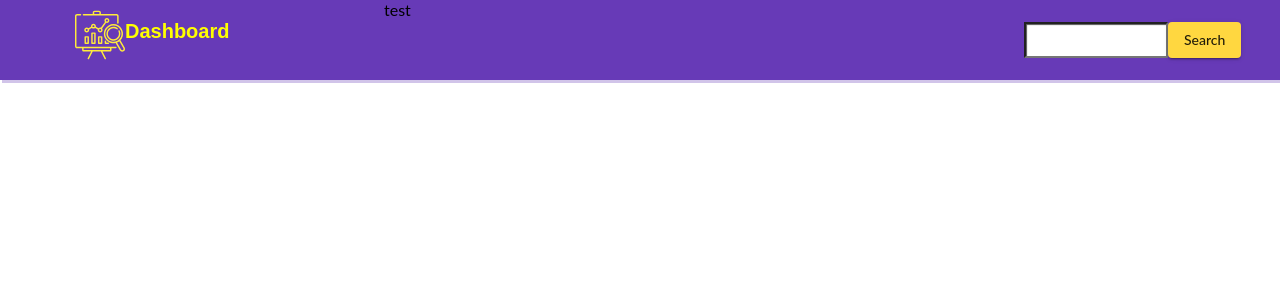
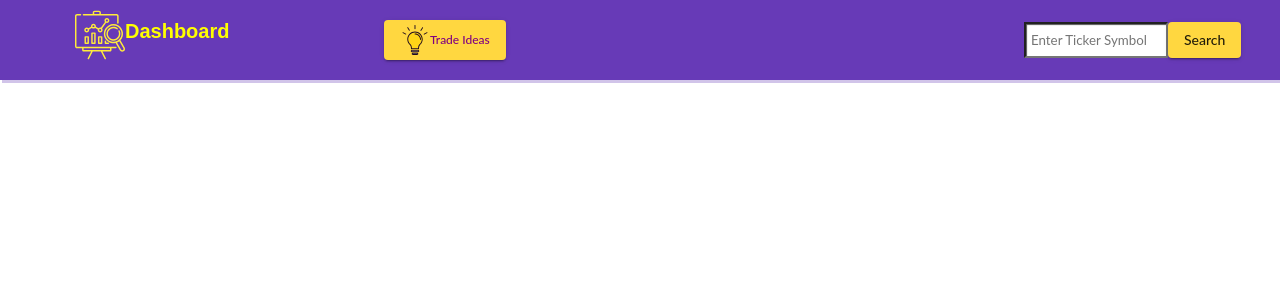
Before and after one commit to Serjohn27/stock-dashboard, an Angular app: page /quotes in a window 1280 px wide. Shown: the top 300 px of the page. Built offline with nearby package versions, Linux system fonts and the light colour scheme.

Commit message:
added nav menu with toggle

```diff
--- a/src/app/app.component.html
+++ b/src/app/app.component.html
@@ -2,3 +2,6 @@
     <app-navbar></app-navbar>
     <router-outlet></router-outlet>
 </div>
+<div fxLayout="row" fxLayoutAlign="center">
+    <app-navigation></app-navigation>
+</div>
--- a/src/app/navbar/navbar.component.css
+++ b/src/app/navbar/navbar.component.css
@@ -21,3 +21,13 @@
     font-weight: bold;
     text-decoration: none;
 }
+
+.button-icon {
+    width: 30px;
+    height: 40px;
+}
+
+.button-text {
+    color: purple;
+    font-size: 12px;
+}
--- a/src/app/navbar/navbar.component.html
+++ b/src/app/navbar/navbar.component.html
@@ -1,12 +1,20 @@
 <div fxLayout="row" class="navbar" fxLayoutAlign="space-around">
     <div fxLayout="row" fxFlex="30">
-        <div fxLayout="row" fxFlex="40">
+        <div fxLayout="row" fxFlex="30">
             <a href='/'><img id="logo" src="../../assets/icons/analysis.svg"></a>
             <a href='/' class="logo-text">Dashboard</a>
         </div>
     </div>
-    <div fxLayout="row" fxFlex="50">
-        <app-navigation></app-navigation>
+    <div fxLayout="row" fxFlex="60">
+        <div fxLayout="column" fxLayoutAlign="center center">
+            <div fxLayout="row">
+                <button (click)="toggleMenu()" mat-raised-button color="accent">
+                    <img class="button-icon" src="../../assets/icons/lightbulb.svg">
+                    <span class="button-text">Trade Ideas</span>
+                </button>
+            </div>
+        </div>
+
     </div>
     <div fxLayout="row" fxFlex="20">
         <div fxLayout="column" fxLayoutAlign="center">
--- a/src/app/navbar/navbar.component.ts
+++ b/src/app/navbar/navbar.component.ts
@@ -1,4 +1,5 @@
 import { Component, OnInit } from '@angular/core';
+import { DataService } from '../services/data.service';
 
 @Component({
   selector: 'app-navbar',
@@ -7,9 +8,13 @@ import { Component, OnInit } from '@angular/core';
 })
 export class NavbarComponent implements OnInit {
 
-  constructor() { }
+  constructor(private dataService: DataService) { }
 
   ngOnInit() {
   }
 
+  toggleMenu(){
+      this.dataService.toggleNavigationMenu();
+  }
+
 }
--- a/src/app/navigation/navigation.component.css
+++ b/src/app/navigation/navigation.component.css
@@ -0,0 +1,53 @@
+.navigation {
+    position: absolute;
+    background: #ffd740;
+    width: 400px;
+    height: 400px;
+    border: 2px solid #673ab7;
+    border-radius: 10px;
+    display: inline-block;
+    margin: 1rem;
+    box-shadow: 0 19px 38px rgba(0, 0, 0, 0.30), 0 15px 12px rgba(0, 0, 0, 0.22);
+    top: 9%;
+    left: 20%;
+}
+
+
+/* .navigation {
+    position: absolute;
+    background: #ffd740;
+    border: 2px solid #673ab7;
+    width: 300px;
+    top: 15%;
+    left: 20%;
+}
+
+.navigation:after,
+.navigation:before {
+    bottom: 100%;
+    left: 50%;
+    border: solid transparent;
+    content: " ";
+    height: 0;
+    width: 0;
+    position: absolute;
+    pointer-events: none;
+}
+
+.navigation:after {
+    border-color: rgba(0, 0, 0, 0);
+    border-bottom-color: #ffd740;
+    border-width: 20px;
+    margin-left: -20px;
+}
+
+.navigation:before {
+    border-color: rgba(103, 58, 183, 0);
+    border-bottom-color: #673ab7;
+    border-width: 23px;
+    margin-left: -23px;
+} */
+
+.link {
+    text-decoration: none;
+}
--- a/src/app/navigation/navigation.component.html
+++ b/src/app/navigation/navigation.component.html
@@ -1,3 +1,12 @@
-<div fxLayout="row">
-    test
+<div *ngIf="navigationActive" class="navigation" fxLayout="row">
+    <ul>
+        <li><a class="link" href="#">RSI Oversold</a></li>
+        <li><a class="link" href="#">RSI Overbought</a></li>
+        <li><a class="link" href="#">RSI Oversold</a></li>
+        <li><a class="link" href="#">RSI Overbought</a></li>
+        <li><a class="link" href="#">RSI Oversold</a></li>
+        <li><a class="link" href="#">RSI Overbought</a></li>
+    </ul>
+
+
 </div>
--- a/src/app/navigation/navigation.component.ts
+++ b/src/app/navigation/navigation.component.ts
@@ -1,4 +1,5 @@
 import { Component, OnInit } from '@angular/core';
+import { DataService } from '../services/data.service';
 
 @Component({
   selector: 'app-navigation',
@@ -7,9 +8,12 @@ import { Component, OnInit } from '@angular/core';
 })
 export class NavigationComponent implements OnInit {
 
-  constructor() { }
+   navigationActive: boolean;
+
+  constructor(private dataService: DataService) { }
 
   ngOnInit() {
+    this.dataService.currentState.subscribe(message => this.navigationActive = message);
   }
 
 }
--- a/src/app/price-quote/price-quote.component.html
+++ b/src/app/price-quote/price-quote.component.html
@@ -11,7 +11,6 @@
             <button mat-mini-fab color="accent" (click)="searchTickerByDays(120)">9M</button>
         </div>
         <div fxLayout="column">
-
             <h4 *ngIf=ticker>Stats for: {{ticker | uppercase}}</h4>
             <app-stock-stats [stockStats]="stats | async"></app-stock-stats>
         </div>
--- a/src/app/search-widget/search-widget.component.html
+++ b/src/app/search-widget/search-widget.component.html
@@ -1,4 +1,4 @@
 <div fxLayout="row">
-    <input #tickerInput type="text" class="search-bar">
+    <input #tickerInput type="text" placeholder="Enter Ticker Symbol" class="search-bar">
     <button mat-raised-button color="accent" (click)="search(tickerInput.value)">Search</button>
 </div>
--- a/src/app/services/data.service.ts
+++ b/src/app/services/data.service.ts
@@ -9,9 +9,22 @@ export class DataService {
   private messageSource = new BehaviorSubject<string>(null);
   currentMessage = this.messageSource.asObservable();
 
+
+  private navigationToggle = new BehaviorSubject<boolean>(false);
+  currentState = this.navigationToggle.asObservable();
+
   constructor() { }
 
   sendMessage(message: string) {
       this.messageSource.next(message);
   }
+
+  toggleNavigationMenu() {
+      if(this.navigationToggle.getValue()==false){
+          this.navigationToggle.next(true);
+      }
+      else{
+        this.navigationToggle.next(false);
+      }
+  }
 }
```
Also changed, not shown: src/assets/icons/lightbulb.svg (added).
